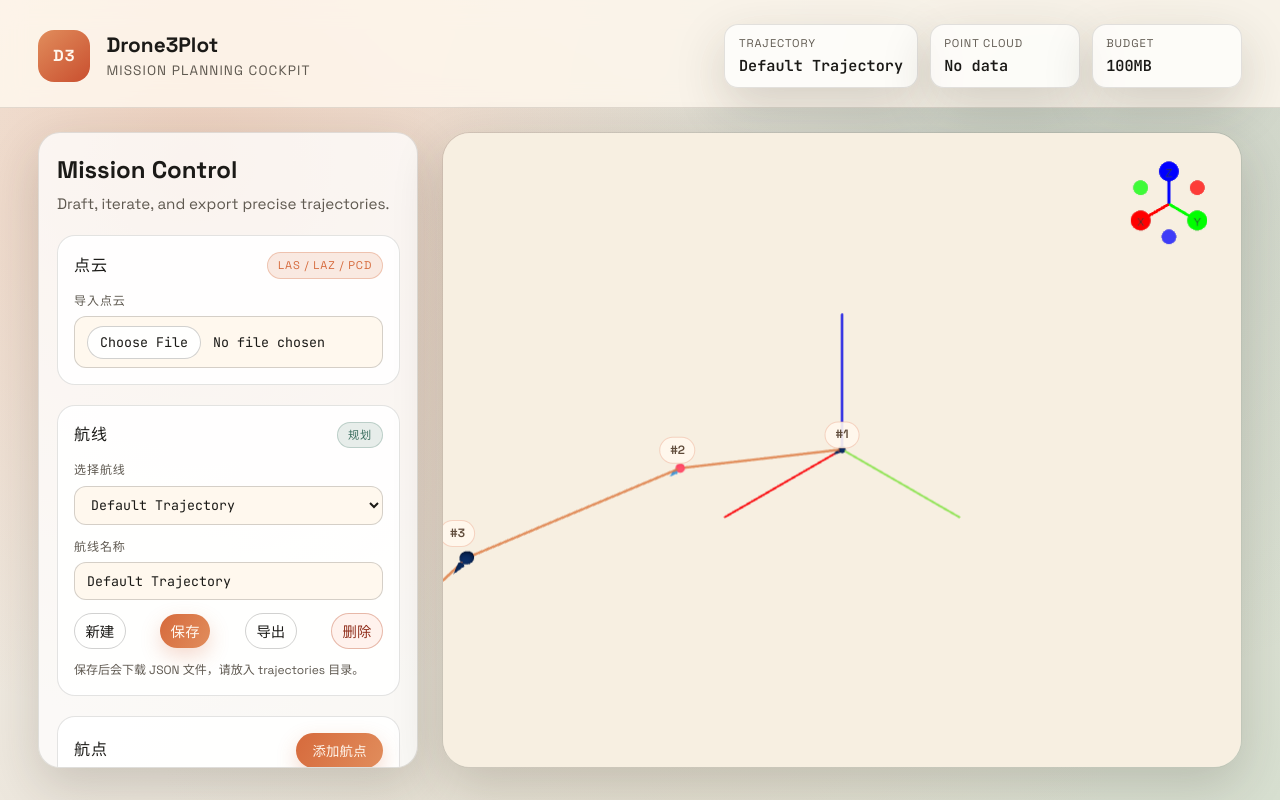
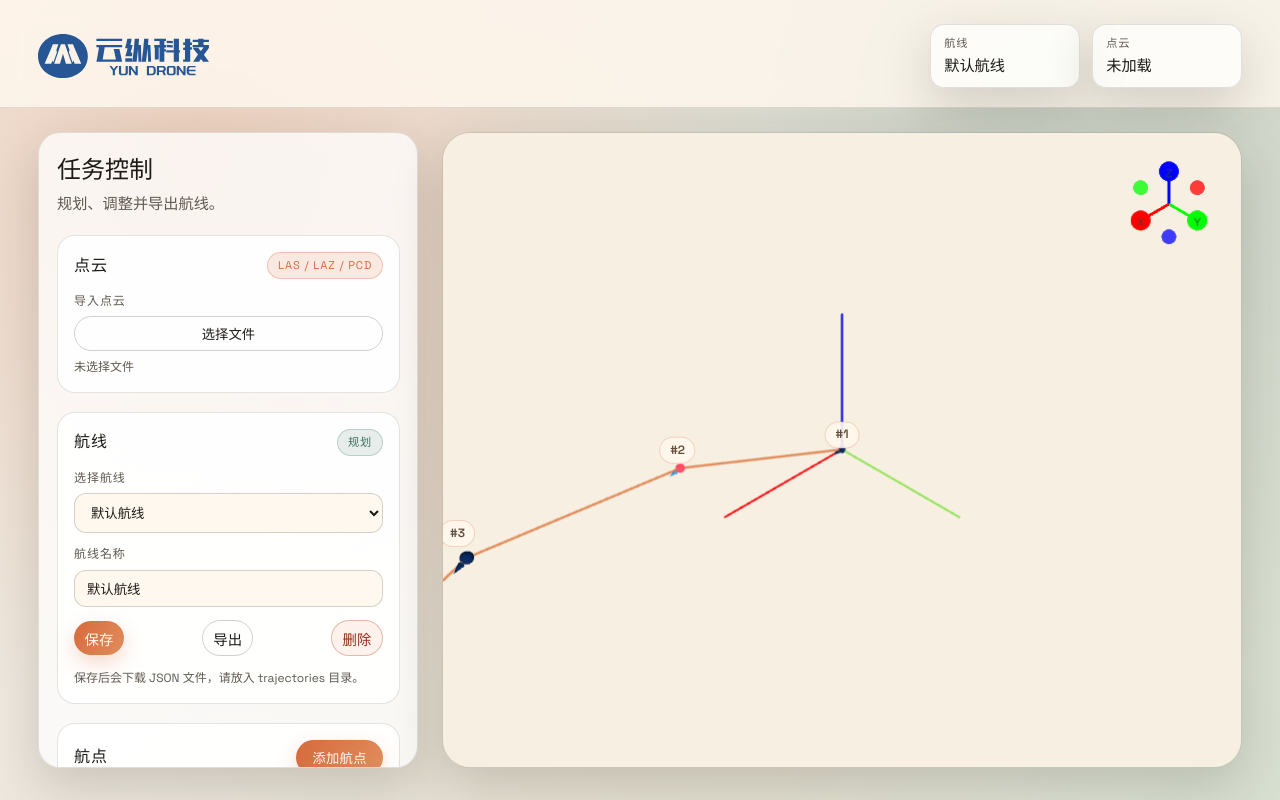
Before and after one commit to GrooveWJH/drone3plot, a React (Vite) app: page / in a window 1280 px wide. Built offline with nearby package versions, Linux system fonts and the light colour scheme.

Commit message:
feat(ui): localize labels and adjust trajectory save

```diff
--- a/public/trajectories/default_trajectory.json
+++ b/public/trajectories/default_trajectory.json
@@ -1,5 +1,5 @@
 {
-  "name": "Default Trajectory",
+  "name": "默认航线",
   "createdAt": "2025-01-01T00:00:00Z",
   "waypoints": [
     { "x": 0, "y": 0, "z": 0, "yaw": 0, "takePhoto": false },
--- a/src/App.css
+++ b/src/App.css
@@ -23,30 +23,10 @@
   gap: 1rem;
 }
 
-.brand-mark {
-  width: 52px;
-  height: 52px;
-  border-radius: 16px;
-  background: linear-gradient(140deg, #e18d5c, #c94f2f);
-  color: #fff7ed;
-  display: grid;
-  place-items: center;
-  font-weight: 700;
-  letter-spacing: 0.08em;
-}
-
-.brand-title {
-  margin: 0;
-  font-size: 1.3rem;
-  font-weight: 700;
-}
-
-.brand-sub {
+.brand-logo {
+  height: 44px;
+  width: auto;
   display: block;
-  font-size: 0.85rem;
-  letter-spacing: 0.08em;
-  text-transform: uppercase;
-  color: var(--ink-muted);
 }
 
 .topbar-meta {
@@ -216,7 +196,7 @@
 }
 
 .file-input {
-  cursor: pointer;
+  display: none;
 }
 
 .file-input::file-selector-button {
@@ -228,6 +208,11 @@
   color: var(--ink);
   font-family: inherit;
   cursor: pointer;
+}
+
+.field-hint {
+  font-size: 0.75rem;
+  color: var(--ink-muted);
 }
 
 .file-input::-webkit-file-upload-button {
--- a/src/components/MissionPlanner.tsx
+++ b/src/components/MissionPlanner.tsx
@@ -3,15 +3,16 @@ import { GizmoHelper, GizmoViewport, Line, OrbitControls, TransformControls } fr
 import { useCallback, useEffect, useMemo, useRef, useState } from 'react'
 import type * as THREE from 'three'
 import type { OrbitControls as OrbitControlsImpl } from 'three-stdlib'
+import logoYunDrone from '../assets/logo_yundrone.svg'
 import PointCloudLayer from './PointCloudLayer'
 import WaypointMarker from './WaypointMarker'
 import Sidebar from './Sidebar'
 import { loadPointCloud } from '../lib/pointCloudLoader'
 import { cachePointCloudFile, getCachedPointCloudFile } from '../lib/pointCloudCache'
 import {
-  createNewTrajectoryName,
   deleteLocalTrajectory,
   findFallbackTrajectoryId,
+  findLocalTrajectoryIdByLabel,
   getLocalTrajectory,
   getTrajectoryOptions,
   saveLocalTrajectory,
@@ -296,7 +297,10 @@ const MissionPlanner = () => {
   const saveTrajectory = () => {
     if (!trajectoryId) return
     const payload = buildTrajectoryPayload()
-    const result = saveLocalTrajectory(trajectoryId, payload, trajectoryName, TRAJECTORY_SOURCES)
+    const existingId = findLocalTrajectoryIdByLabel(trajectoryName)
+    const targetId = existingId ?? `local-${Date.now()}`
+    const result = saveLocalTrajectory(targetId, payload, trajectoryName)
+    setTrajectoryId(targetId)
     setTrajectoryName(result.label)
     refreshTrajectoryOptions()
   }
@@ -311,14 +315,6 @@ const MissionPlanner = () => {
     anchor.download = `${trajectoryName || trajectoryId}.json`
     anchor.click()
     URL.revokeObjectURL(url)
-  }
-
-  const createNewTrajectory = () => {
-    const newId = `local-${Date.now()}`
-    const newName = createNewTrajectoryName('DefaultTrajectory', TRAJECTORY_SOURCES)
-    setTrajectoryId(newId)
-    setTrajectoryName(newName)
-    setWaypoints([])
   }
 
   const deleteTrajectory = useCallback(() => {
@@ -446,24 +442,16 @@ const MissionPlanner = () => {
     <div className="app-shell">
       <header className="app-topbar">
         <div className="brand">
-          <div className="brand-mark">D3</div>
-          <div>
-            <p className="brand-title">Drone3Plot</p>
-            <span className="brand-sub">Mission planning cockpit</span>
-          </div>
+          <img className="brand-logo" src={logoYunDrone} alt="标识" />
         </div>
         <div className="topbar-meta">
           <div className="meta-card">
-            <span>Trajectory</span>
+            <span>航线</span>
             <strong>{trajectoryName}</strong>
           </div>
           <div className="meta-card">
-            <span>Point Cloud</span>
-            <strong>{stats ? `${formatNumber(stats.loadedPoints)} pts` : 'No data'}</strong>
-          </div>
-          <div className="meta-card">
-            <span>Budget</span>
-            <strong>{UI_CONFIG.pointCloud.budgetMB}MB</strong>
+            <span>点云</span>
+            <strong>{stats ? `${formatNumber(stats.loadedPoints)} 点` : '未加载'}</strong>
           </div>
         </div>
       </header>
@@ -473,6 +461,7 @@ const MissionPlanner = () => {
           isLoading={isLoading}
           error={error}
           onFileSelect={handleFileSelect}
+          pointCloudFileName={cloudFileName}
           onAddWaypoint={handleAddWaypoint}
           waypoints={waypoints}
           selectedId={selectedId}
@@ -487,7 +476,6 @@ const MissionPlanner = () => {
           onSelectTrajectory={handleSelectTrajectory}
           onSaveTrajectory={saveTrajectory}
           onExportTrajectoryFile={exportTrajectoryFile}
-          onCreateTrajectory={createNewTrajectory}
           onDeleteTrajectory={deleteTrajectory}
           onRenameTrajectory={setTrajectoryName}
           hasPointCloud={Boolean(pointCloud)}
@@ -587,7 +575,8 @@ const MissionPlanner = () => {
               <TransformControls
                 mode={cloudTransformMode}
                 object={cloudGroupRef}
-                onDraggingChanged={(event) => setIsCloudTransforming(event.value)}
+                onPointerDown={() => setIsCloudTransforming(true)}
+                onPointerUp={() => setIsCloudTransforming(false)}
                 onObjectChange={() => {
                   const group = cloudGroupRef.current
                   if (!group) return
--- a/src/components/sidebar/CloudTransformPanel.tsx
+++ b/src/components/sidebar/CloudTransformPanel.tsx
@@ -63,14 +63,14 @@ const CloudTransformPanel = ({
     <section className="dock-card">
       <div className="dock-card-head">
         <h2>点云变换</h2>
-        <span className="chip muted">建模式操作</span>
+        <span className="chip muted">建模操作</span>
       </div>
       <div className="transform-toolbar">
         <button
           className={`ghost ${cloudTransformEnabled ? 'active' : ''}`}
           onClick={onToggleCloudTransform}
         >
-          {cloudTransformEnabled ? '关闭 3D 操作' : '开启 3D 操作'}
+          {cloudTransformEnabled ? '关闭三维操作' : '开启三维操作'}
         </button>
         <div className="mode-toggle">
           <button
--- a/src/components/sidebar/PointCloudPanel.tsx
+++ b/src/components/sidebar/PointCloudPanel.tsx
@@ -1,3 +1,4 @@
+import { useRef } from 'react'
 import type { PointCloudStats } from '../../types/mission'
 
 export type PointCloudPanelProps = {
@@ -5,11 +6,20 @@ export type PointCloudPanelProps = {
   isLoading: boolean
   error: string | null
   onFileSelect: (file: File) => void
+  fileName: string | null
 }
 
 const formatNumber = (value: number) => new Intl.NumberFormat('en-US').format(value)
 
-const PointCloudPanel = ({ stats, isLoading, error, onFileSelect }: PointCloudPanelProps) => (
+const PointCloudPanel = ({
+  stats,
+  isLoading,
+  error,
+  onFileSelect,
+  fileName,
+}: PointCloudPanelProps) => {
+  const inputRef = useRef<HTMLInputElement | null>(null)
+  return (
     <section className="dock-card">
       <div className="dock-card-head">
         <h2>点云</h2>
@@ -17,7 +27,16 @@ const PointCloudPanel = ({ stats, isLoading, error, onFileSelect }: PointCloudPa
       </div>
       <div className="field">
         <label htmlFor="las-file">导入点云</label>
+        <button
+          className="ghost"
+          type="button"
+          onClick={() => inputRef.current?.click()}
+        >
+          选择文件
+        </button>
+        <span className="field-hint">{fileName ?? '未选择文件'}</span>
         <input
+          ref={inputRef}
           id="las-file"
           type="file"
           accept=".las,.laz,.pcd"
@@ -49,5 +68,6 @@ const PointCloudPanel = ({ stats, isLoading, error, onFileSelect }: PointCloudPa
       {error && <div className="status-pill error">{error}</div>}
     </section>
   )
+}
 
 export default PointCloudPanel
--- a/src/components/sidebar/Sidebar.tsx
+++ b/src/components/sidebar/Sidebar.tsx
@@ -9,6 +9,7 @@ export type SidebarProps = {
   isLoading: boolean
   error: string | null
   onFileSelect: (file: File) => void
+  pointCloudFileName: string | null
   onAddWaypoint: () => void
   waypoints: WaypointData[]
   selectedId: string | null
@@ -28,7 +29,6 @@ export type SidebarProps = {
   onSelectTrajectory: (id: string) => void
   onSaveTrajectory: () => void
   onExportTrajectoryFile: () => void
-  onCreateTrajectory: () => void
   onDeleteTrajectory: () => void
   onRenameTrajectory: (value: string) => void
   hasPointCloud: boolean
@@ -47,6 +47,7 @@ const Sidebar = ({
   isLoading,
   error,
   onFileSelect,
+  pointCloudFileName,
   onAddWaypoint,
   waypoints,
   selectedId,
@@ -61,7 +62,6 @@ const Sidebar = ({
   onSelectTrajectory,
   onSaveTrajectory,
   onExportTrajectoryFile,
-  onCreateTrajectory,
   onDeleteTrajectory,
   onRenameTrajectory,
   hasPointCloud,
@@ -76,8 +76,8 @@ const Sidebar = ({
 }: SidebarProps) => (
   <aside className="control-dock">
     <div className="dock-hero">
-      <h1>Mission Control</h1>
-      <p>Draft, iterate, and export precise trajectories.</p>
+      <h1>任务控制</h1>
+      <p>规划、调整并导出航线。</p>
     </div>
 
     <PointCloudPanel
@@ -85,18 +85,7 @@ const Sidebar = ({
       isLoading={isLoading}
       error={error}
       onFileSelect={onFileSelect}
-    />
-
-    <TrajectoryPanel
-      trajectoryId={trajectoryId}
-      trajectoryName={trajectoryName}
-      trajectoryOptions={trajectoryOptions}
-      onSelectTrajectory={onSelectTrajectory}
-      onSaveTrajectory={onSaveTrajectory}
-      onExportTrajectoryFile={onExportTrajectoryFile}
-      onCreateTrajectory={onCreateTrajectory}
-      onDeleteTrajectory={onDeleteTrajectory}
-      onRenameTrajectory={onRenameTrajectory}
+      fileName={pointCloudFileName}
     />
 
     {hasPointCloud && (
@@ -112,6 +101,17 @@ const Sidebar = ({
       />
     )}
 
+    <TrajectoryPanel
+      trajectoryId={trajectoryId}
+      trajectoryName={trajectoryName}
+      trajectoryOptions={trajectoryOptions}
+      onSelectTrajectory={onSelectTrajectory}
+      onSaveTrajectory={onSaveTrajectory}
+      onExportTrajectoryFile={onExportTrajectoryFile}
+      onDeleteTrajectory={onDeleteTrajectory}
+      onRenameTrajectory={onRenameTrajectory}
+    />
+
     <WaypointPanel
       onAddWaypoint={onAddWaypoint}
       waypoints={waypoints}
--- a/src/components/sidebar/TrajectoryPanel.tsx
+++ b/src/components/sidebar/TrajectoryPanel.tsx
@@ -7,7 +7,6 @@ export type TrajectoryPanelProps = {
   onSelectTrajectory: (id: string) => void
   onSaveTrajectory: () => void
   onExportTrajectoryFile: () => void
-  onCreateTrajectory: () => void
   onDeleteTrajectory: () => void
   onRenameTrajectory: (value: string) => void
 }
@@ -19,7 +18,6 @@ const TrajectoryPanel = ({
   onSelectTrajectory,
   onSaveTrajectory,
   onExportTrajectoryFile,
-  onCreateTrajectory,
   onDeleteTrajectory,
   onRenameTrajectory,
 }: TrajectoryPanelProps) => (
@@ -52,9 +50,6 @@ const TrajectoryPanel = ({
       />
     </div>
     <div className="button-row">
-      <button className="ghost" onClick={onCreateTrajectory}>
-        新建
-      </button>
       <button className="primary" onClick={onSaveTrajectory}>
         保存
       </button>
--- a/src/components/sidebar/WaypointPanel.tsx
+++ b/src/components/sidebar/WaypointPanel.tsx
@@ -235,7 +235,7 @@ const WaypointPanel = ({
                   />
                 </label>
                 <label className="field-stack">
-                  <span>yaw</span>
+                  <span>航向</span>
                   <input
                     type="text"
                     inputMode="decimal"
--- a/src/config/trajectories.ts
+++ b/src/config/trajectories.ts
@@ -1,7 +1,7 @@
 export const TRAJECTORY_SOURCES = [
   {
     id: 'default',
-    label: 'Default Trajectory',
+    label: '默认航线',
     url: '/trajectories/default_trajectory.json',
   },
 ] as const
```
Also changed, not shown: src/lib/trajectoryStorage.ts (+17 -31 lines), src/assets/logo_yundrone.svg (added). Lines whose indentation alone changed are shown as unchanged.
